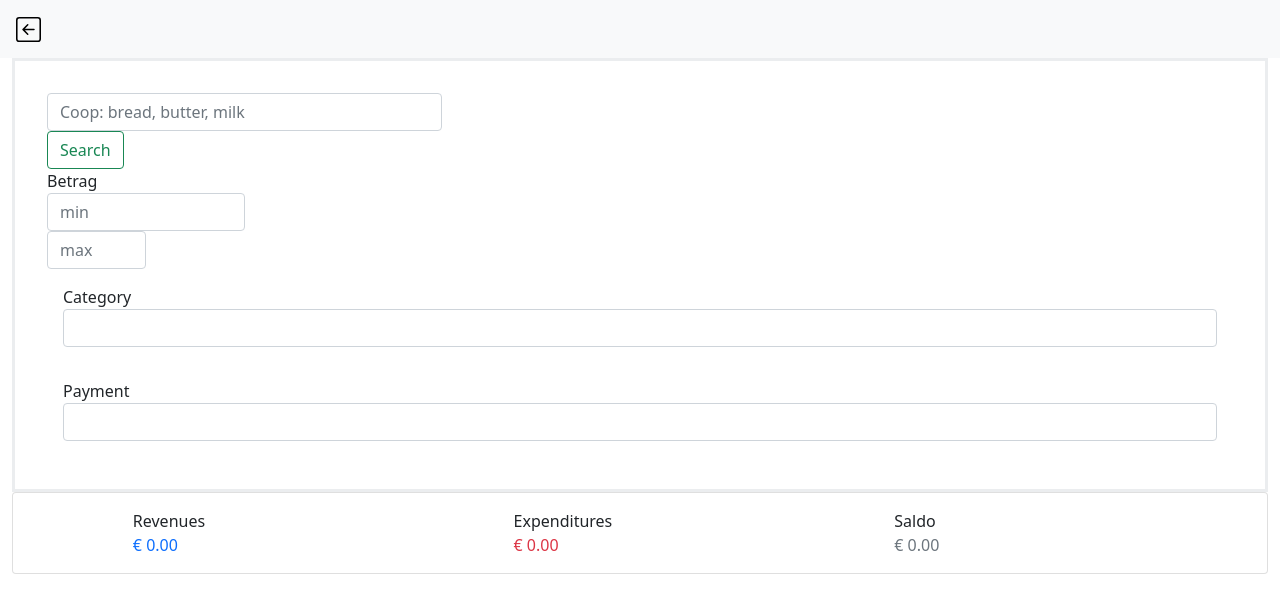
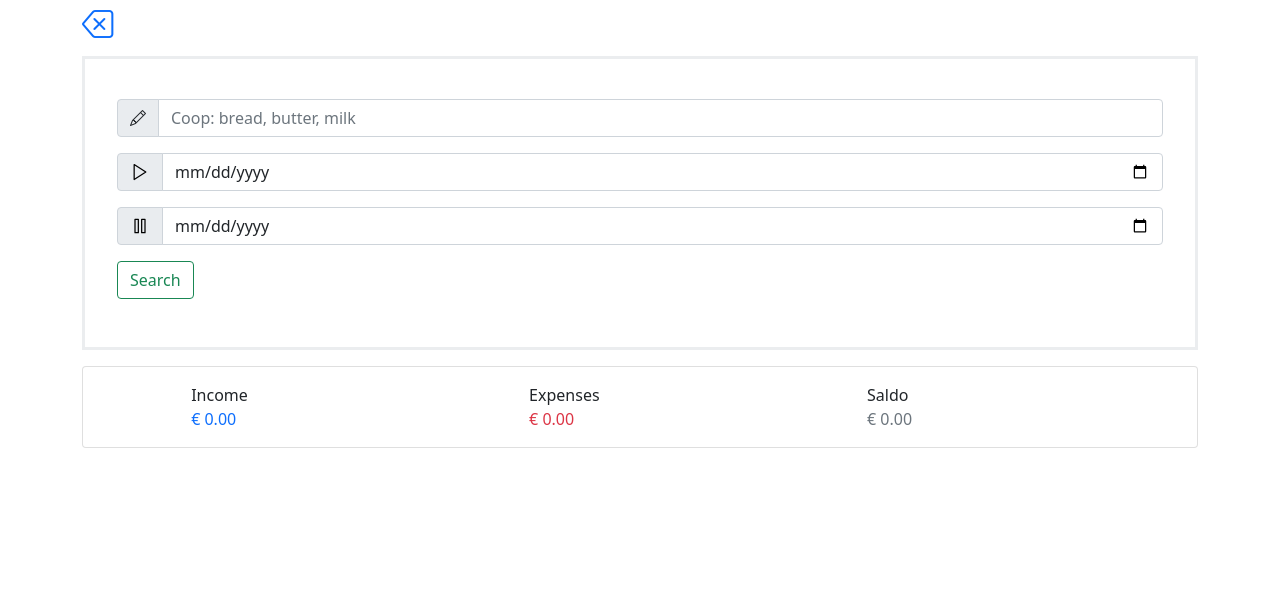
Before and after one commit to ondrno/fastbudsjett, a Flask app: template front/app/templates/search/search.html in a window 1280 px wide. Shown: the top 613 px of the page. Run offline with Flask 2, Linux system fonts and the light colour scheme; the template is opened without the code that fills it: values that come from a table or form of the project are taken from there, others are empty; some libraries are stand-ins or nearby versions.

Commit message:
WIP: fix search form

```diff
--- a/front/app/search.py
+++ b/front/app/search.py
@@ -6,6 +6,7 @@ from wtforms.fields import HiddenField
 from wtforms import DecimalField, SelectMultipleField, StringField, SubmitField, RadioField, DateField
 from wtforms.validators import ValidationError, NumberRange, Optional
 import json
+import jsonpickle
 from functools import lru_cache
 
 from .auth import login_required
@@ -21,21 +22,24 @@ class SearchForm(FlaskForm):
     description = StringField('Description', validators=[Optional()])
     min_val = DecimalField('Amount min', validators=[Optional()])
     max_val = DecimalField('Amount max', validators=[Optional()])
-    category = HiddenField('Category', validators=[Optional()])
-    payment = HiddenField('Payment', validators=[Optional()])
+    # category = SelectMultipleField('Category', validators=[Optional()])
+    # payment = SelectMultipleField('Payment', validators=[Optional()])
     submit = SubmitField('Search')
 
 
 @bp.route('/search', methods=['GET', 'POST'])
 @login_required
 def index():
-    categories_lookup = utils.get_categories()
-    payments_lookup = utils.get_payments()
-    itemtypes_lookup = utils.get_itemtypes()
+    categories = jsonpickle.decode(session["categories"])
+    payments = jsonpickle.decode(session["payments"])
+    itemtypes = jsonpickle.decode(session["itemtypes"])
+
+    year, month = items.get_year_month_from_url(session["selected_month"])
 
     form = SearchForm()
+    form.start_date.default = f"{year}-{month:02}-01"
 
-    payments = {}
+    resolved_items = {}
     print(request.form)
     for key in request.form.keys():
         print(key, request.form[key])
@@ -54,17 +58,15 @@ def index():
             # if no start and no end is given, limit the search to start from the current month
             year, month = items.get_year_month_from_url(session["selected_month"])
             data['start_date'] = f"{year}-{month:02}-01"
-            # FIXME: last day of month must be calculated
-            # data['end_date'] = f"{year}-{month:02}-30"
         data['order_by'] = 'date'
 
         print(data)
         raw = rest.iface.get_items(data)
-        payments = items.resolve_items(raw, itemtypes_lookup, payments_lookup, categories_lookup)
+        resolved_items = items.resolve_items(raw, itemtypes, payments, categories)
 
         redirect(url_for('search.index'))
 
-    return render_template('search/search.html', items=payments, form=form)
+    return render_template('search/search.html', items=resolved_items, form=form)
 
 
 @bp.route('/search/get_categories', methods=['POST'])
--- a/front/app/templates/base.html
+++ b/front/app/templates/base.html
@@ -27,14 +27,19 @@
         <div class="collapse navbar-collapse" id="navmenu">
           <ul class="navbar-nav ms-auto">
             <li class="nav-item">
-              <a class="nav-link" href="{{ url_for('search.index') }}">
+              <a class="nav-link" href="{{ url_for('search.index') }}"
+                 data-bs-toggle="tooltip" data-bs-placement="bottom" title="Search">
                 <i class="bi bi-search"></i></a>
             </li>
             <li class="nav-item">
-              <a class="nav-link" href="#">Statistics</a>
+              <a class="nav-link" href="#"
+                 data-bs-toggle="tooltip" data-bs-placement="bottom" title="Statistics">
+                <i class="bi bi-graph-up-arrow"></i></a>
             </li>
             <li class="nav-item">
-              <a class="nav-link" href="#">Settings</a>
+              <a class="nav-link" href="#"
+                 data-bs-toggle="tooltip" data-bs-placement="bottom" title="Settings">
+                <i class="bi bi-sliders"></i></a>
             </li>
             <li class="nav-item">
               <a class="nav-link" href="{{ url_for('auth.logout') }}">Sign out</a>
@@ -48,5 +53,11 @@
 {% block content %}{% endblock %}
   </body>
   <script src="https://cdn.jsdelivr.net/npm/bootstrap@5.1.1/dist/js/bootstrap.bundle.min.js" integrity="sha384-/bQdsTh/da6pkI1MST/rWKFNjaCP5gBSY4sEBT38Q/9RBh9AH40zEOg7Hlq2THRZ" crossorigin="anonymous"></script>
+<!--  <script>-->
+<!--    var tooltipTriggerList = [].slice.call(document.querySelectorAll('[data-bs-toggle="tooltip"]'))-->
+<!--    var tooltipList = tooltipTriggerList.map(function (tooltipTriggerEl) {-->
+<!--      return new bootstrap.Tooltip(tooltipTriggerEl)-->
+<!--    })-->
+<!--  </script>-->
   {% block script %}{% endblock %}
 </html>
--- a/front/app/templates/search/render_items.html
+++ b/front/app/templates/search/render_items.html
@@ -1,4 +1,4 @@
-<div class="container-fluid">
+<div class="container-xl mt-3">
   {% for year in items.keys() -%}
   {% if not year is string %}
     {% for month in items[year].keys() -%}
@@ -6,14 +6,14 @@
       {% for day in items[year][month].keys() -%}
         {% if not day is string %}
           {% for item in items[year][month][day]['entries'] %}
-            <div class="row pl-2">
+            <div class="row p-1">
               <div class="col-2 font-weight-light">{{ year }}-{{ month }}-{{ "%02d"|format(day) }}</div>
               <div class="col font-weight-light">{{ item.category|capitalize }}</div>
               <div class="col-6 text-truncate">
                 <a href="{{ url_for('items.edit',item_id=item.id) }}" class="text-secondary">{{ item.description }}</a>
               </div>
               <div class="col text-right pr-5
-                {% if item['is_revenue'] %} text-primary {% else %} text-danger {% endif %}">&euro; {{ "%.2f"|format(item.amount) }}
+                {% if item['is_income'] %} text-primary {% else %} text-danger {% endif %}">&euro; {{ "%.2f"|format(item.amount) }}
               </div>
             </div>
           {% endfor %}
--- a/front/app/templates/search/search.html
+++ b/front/app/templates/search/search.html
@@ -3,77 +3,67 @@
 {% block title %}Search{% endblock %}
 
 {% block header %}
-<nav class="navbar navbar-expand navbar-light bg-light">
-  <div class="collapse navbar-collapse" id="navbarMonths">
-    <a class="nav-link" href="{{ url_for('index') }}">
-      <img src="/static/img/arrow-left-square.svg" alt="" width="25" height="25" title="back"/>
-    </a>
+<div class="container-xl">
+  <div class="row">
+    <div class="col">
+      <a class="" href="{{ url_for('index') }}">
+        <i class="bi bi-backspace" style="font-size: 2rem"></i>
+      </a>
+    </div>
   </div>
-</nav>
+</div>
 
-<div class="container-fluid">
+<div class="container-xl mt-2">
   <form class="inputform" method="post" action="{{ url_for('search.index') }}">
     {{ form.hidden_tag() }}
-    <div class="form-row">
-      <div class="form-group col-md-4">
+    <div class="form-row justify-content-center my-2">
+      <div class="mb-3 input-group">
+        <span class="input-group-text">
+          <i class="bi bi-pencil"></i>
+        </span>
         {{ form.description(class_="form-control", placeholder="Coop: bread, butter, milk") }}
       </div>
-      <div class="form-group col-md-3">
+      <div class="mb-3 input-group">
+        <span class="input-group-text">
+          <svg xmlns="http://www.w3.org/2000/svg" width="20" height="20" viewBox="0 0 24 24" fill="none" stroke="#000000" stroke-width="1.5" stroke-linecap="round" stroke-linejoin="round"><polygon points="5 3 19 12 5 21 5 3"></polygon></svg>
+        </span>
+        {{ form.start_date(class_="form-control") }}
+      </div>
+      <div class="mb-3 input-group">
+        <span class="input-group-text">
+          <svg xmlns="http://www.w3.org/2000/svg" width="20" height="20" viewBox="0 0 24 24" fill="none" stroke="#000000" stroke-width="1.5" stroke-linecap="round" stroke-linejoin="round"><rect x="6" y="4" width="4" height="16"></rect><rect x="14" y="4" width="4" height="16"></rect></svg>
+        </span>
+        {{ form.end_date(class_="form-control") }}
+      </div>
+      <div class="mb-3">
           {{ form.submit(class_="btn btn-outline-success") }}
       </div>
     </div>
-      <div class="form-inline">
-        <div class="col-1">
-          Betrag
-        </div>
-        <div class="col-2 md-3">
-          {{ form.min_val(class_="form-control", placeholder="min") }}
-        </div>
-        <div class="col-1">
-          {{ form.max_val(class_="form-control", placeholder="max") }}
-        </div>
-      </div>
-      <div class="form-row p-3">
-        <div class="col-1">
-          {{ form.category.label() }}
-        </div>
-        <div class="col">
-          <input class="form-control" id="CategoryFilter">
-        </div>
-      </div>
-      <div class="form-row p-3">
-        <div class="col-1">
-          {{ form.payment.label() }}
-        </div>
-        <div class="form-group col">
-          <input class="form-control" id="PaymentFilter">
-        </div>
-      </div>
   </form>
 </div>
 {% endblock %}
 
 {% block content %}
 {% if items %}
-  {% set sum_revenues = items['sum_revenues'] %}
-  {% set sum_expenditures = items['sum_expenditures'] %}
-  {% set saldo = sum_revenues - sum_expenditures %}
+  {% set sum_income = items['sum_income'] %}
+  {% set sum_expenses = items['sum_expenses'] %}
+  {% set saldo = sum_income - sum_expenses %}
 {% else %}
-  {% set sum_revenues = 0 %}
-  {% set sum_expenditures = 0 %}
+  {% set sum_income = 0 %}
+  {% set sum_expenses = 0 %}
   {% set saldo = 0 %}
 {% endif %}
-<div class="container-fluid mb-3">
+<div class="container-xl mb-3 mt-3">
   <div class="card">
     <div class="card-body">
       <div class="row">
-        <div class="col offset-1">Revenues</div>
-        <div class="col">Expenditures</div>
+        <div class="col offset-1">Income</div>
+        <div class="col">Expenses</div>
         <div class="col">Saldo</div>
       </div>
       <div class="row justify-content-center">
-        <div class="col offset-1 text-primary">&euro; {{ "%.2f"|format(sum_revenues) }}</div>
-        <div class="col text-danger">&euro; {{ "%.2f"|format(sum_expenditures) }}</div>
+        <div class="col offset-1 text-primary">&euro; {{ "%.2f"|format(sum_income) }}</div>
+        <div class="col text-danger">&euro; {{ "%.2f"|format(sum_expenses) }}</div>
         <div class="col text-secondary">&euro; {{ "%.2f"|format(saldo) }}</div>
       </div>
     </div>
@@ -84,70 +74,4 @@
 {% endblock %}
 
 {% block script %}
-<script src="https://cdnjs.cloudflare.com/ajax/libs/jquery-cookie/1.4.1/jquery.cookie.js"></script>
-<script language="javascript" type="text/javascript">
-    function retainDivCollapsedState(nameOfDiv, nameOfHeader) {
-        // when the div is shown, save a cookie with a value of 'true'
-        $("#" + nameOfDiv).on('shown.bs.collapse', function () {
-            $.cookie(nameOfDiv, "true"); // this is a cookie.  named the same as the control (poor practice) for brevity
-        });
-        // when the div is collapsed, remove the same cookie
-        $("#" + nameOfDiv).on('hidden.bs.collapse', function () {
-            $.removeCookie(nameOfDiv);
-        });
-
-        // on page load, show or hide the div (and stylized the header) according to the cookie (if it exists)
-        var showDiv = $.cookie(nameOfDiv);
-        if (showDiv != null) {
-            $("#" + nameOfDiv).addClass("show");                      // The div to show
-            $("#" + nameOfHeader).removeClass("collapsed");         // The header to stylize as expanded
-        }
-    };
-
-    var msCFPreSelectedValues = [];
-    var val = document.querySelector("#category").value
-    if (val) {
-        msCFPreSelectedValues = JSON.parse(val)
-        console.log("msPFPreSelectedValues " + msCFPreSelectedValues)
-    }
-    else {
-        console.log("category.value is " + val)
-    }
-    var msCF = $('#CategoryFilter').magicSuggest({
-        value: msCFPreSelectedValues,
-        sortOrder: 'name',
-        data: '{{ url_for("search.get_categories") }}'
-    });
-    $(msCF).on('selectionchange', function(){
-        $('input[name=category]').val(JSON.stringify(this.getValue()));
-    });
-
-    var msPFPreSelectedValues = [];
-    var val = document.querySelector("#payment").value
-    if (val) {
-        msPFPreSelectedValues = JSON.parse(val)
-        console.log("msPFPreSelectedValues " + msPFPreSelectedValues)
-    }
-    else {
-        console.log("payment.value is " + val)
-    }
-    var msPF = $('#PaymentFilter').magicSuggest({
-        value: msPFPreSelectedValues,
-        sortOrder: 'name',
-        data: '{{ url_for("search.get_payments") }}',
-    });
-
-    $(msPF).on('selectionchange', function(){
-        $('input[name=payment]').val(JSON.stringify(this.getValue()));
-    });
-
-    $(document).ready(
-        retainDivCollapsedState("collapseSearchDetails", "collapseSearchDetails")
-    );
-
-    setTimeout(function () {
-        $('#alert-amount').alert('close');
-        $('#alert-description').alert('close');
-    }, 4000);
-</script>
 {% endblock %}
```
Also changed, not shown: front/app/items.py (+19 -18 lines), front/app/templates/auth/login.html (+2 -8 lines), front/app/templates/icons.html (deleted, +0 -12 lines), front/app/templates/items/index.html (+13 -14 lines), front/app/templates/items/render_items.html (+16 -6 lines).
